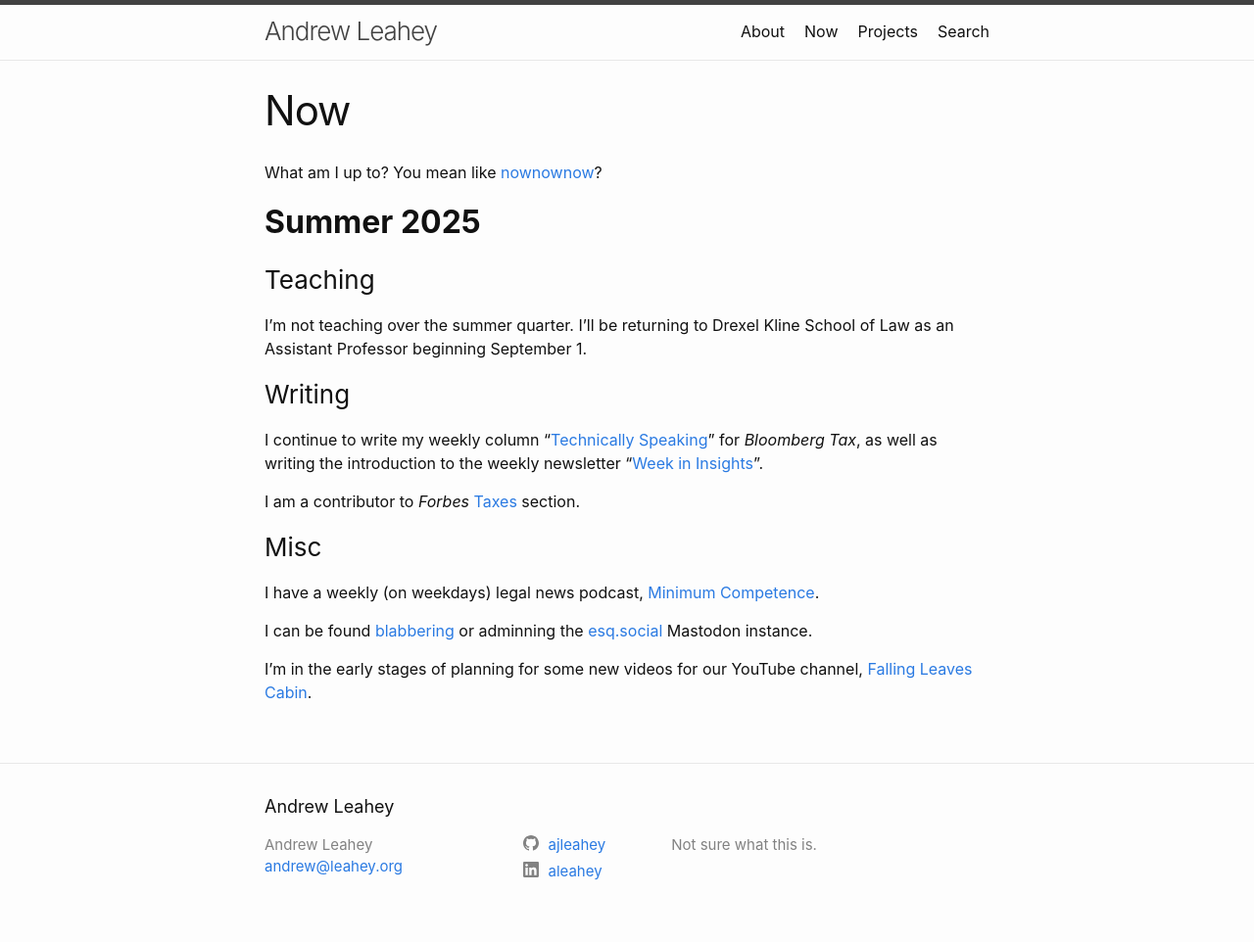
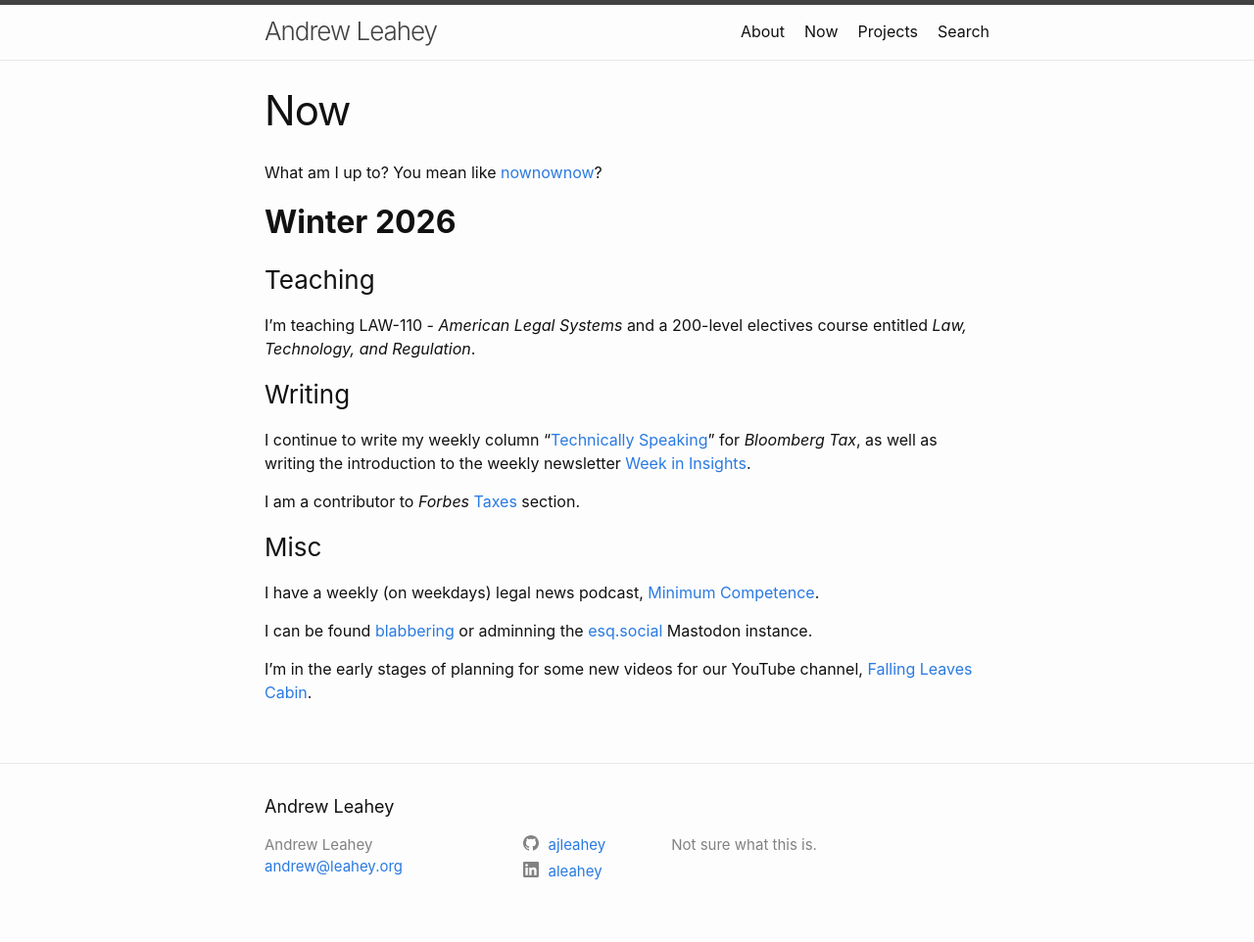
Before and after one commit to ajleahey/ajleahey.github.io, a Jekyll site: the page built from now.md, in a window 1280 px wide. Shown: the whole page at 98% size. Built offline with Jekyll 4.4.1, drawn with Linux system fonts in a browser that asks for light colours.

Commit message:
Update now.md

```diff
--- a/now.md
+++ b/now.md
@@ -5,15 +5,15 @@ permalink: /now/
 ---
 What am I up to? You mean like [nownownow](https://nownownow.com/about "NowNowNow.com")?
 
-## **Summer 2025**
+## **Winter 2026**
 
 ### Teaching
 
-I'm not teaching over the summer quarter. I'll be returning to Drexel Kline School of Law as an Assistant Professor beginning September 1.
+I'm teaching LAW-110 - *American Legal Systems* and a 200-level electives course entitled *Law, Technology, and Regulation*.
 
 ### Writing
 
-I continue to write my weekly column "[Technically Speaking](https://news.bloombergtax.com/tax-insights-and-commentary/search?query=%22andrew%20leahey)" for *Bloomberg Tax*, as well as writing the introduction to the weekly newsletter "[Week in Insights](https://news.bloombergtax.com/tax-insights-and-commentary/search?query=%22Andrew%20leahey%22%20%22week%20in%20insights%22%0A)".
+I continue to write my weekly column "[Technically Speaking](https://news.bloombergtax.com/tax-insights-and-commentary/search?query=%22andrew%20leahey)" for *Bloomberg Tax*, as well as writing the introduction to the weekly newsletter [Week in Insights](https://news.bloombergtax.com/tax-insights-and-commentary/search?query=%22Andrew%20leahey%22%20%22week%20in%20insights%22%0A).
 
 I am a contributor to *Forbes* [Taxes](https://www.forbes.com/taxes/) section.
 
```
